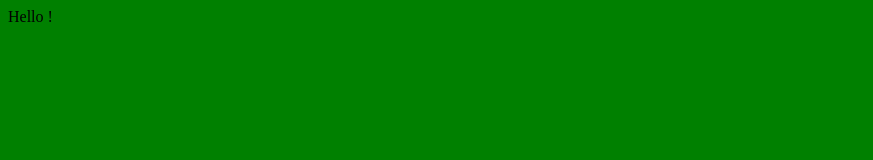
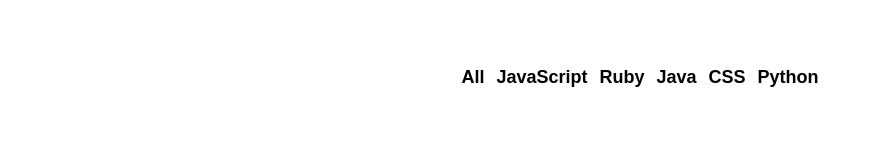
Before and after one commit to rock9u/react-github-battle-front-end, a React app: page / in a window 1280 px wide. Shown: the whole page, without its empty margins (0-873 px from the left). Built offline with nearby package versions, Linux system fonts and the light colour scheme.

Commit message:
GB - :zap:navbar

```diff
--- /dev/null
+++ b/app/components/Popular.js
@@ -0,0 +1,19 @@
+import React from 'react'
+
+export default class Popular extends React.Component {
+  render() {
+    const languages = ['All', 'JavaScript', 'Ruby', 'Java', 'CSS', 'Python']
+
+    return (
+      <ul className='flex-center'>
+        {languages.map(language => {
+          return <li key={language}>
+            <button className='btn-clear nav-link'>
+              {language}
+            </button>
+          </li>
+        })}
+      </ul>
+    )
+  }
+}
--- a/app/index.css
+++ b/app/index.css
@@ -1,3 +1,44 @@
+html,
+body,
+#app {
+  margin: 0;
+  height: 100%;
+  width: 100%;
+}
+
 body {
-  background: green;
+  font-family: -apple-system, BlinkMacSystemFont, Segoe UI, Roboto, Oxygen-Sans,
+    Ubuntu, Cantarell, Helvetica Neue, sans-serif;
 }
+
+ul {
+  padding: 0;
+}
+
+li {
+  list-style-type: none;
+}
+
+.container {
+  max-width: 1200px;
+  margin: 0 auto;
+  padding: 50px;
+}
+
+.flex-center {
+  display: flex;
+  justify-content: center;
+  align-items: center;
+}
+
+.btn-clear {
+  border: none;
+  background: transparent;
+}
+
+.nav-link {
+  font-size: 18px;
+  font-weight: bold;
+  text-decoration: none;
+  color: inherit;
+}
--- a/app/index.js
+++ b/app/index.js
@@ -1,10 +1,15 @@
 import React from "react";
 import ReactDOM from "react-dom";
 import "./index.css";
+import Popular from './components/Popular'
 
 class App extends React.Component {
   render() {
-    return <div>Hello !</div>;
+    return (
+      <div className='container'>
+        <Popular />
+      </div>
+    )
   }
 }
 
```
